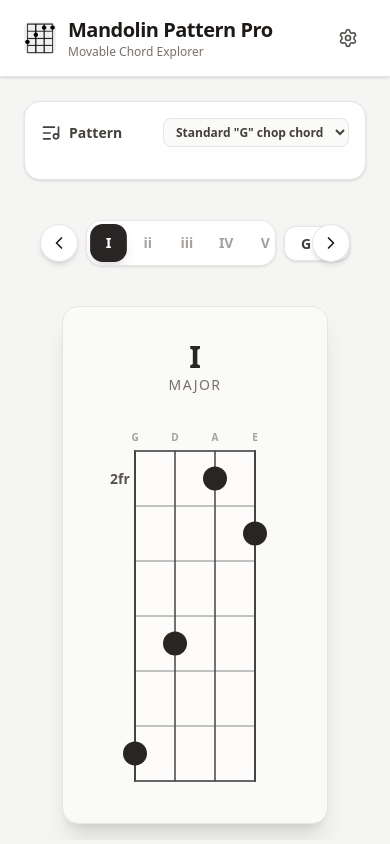
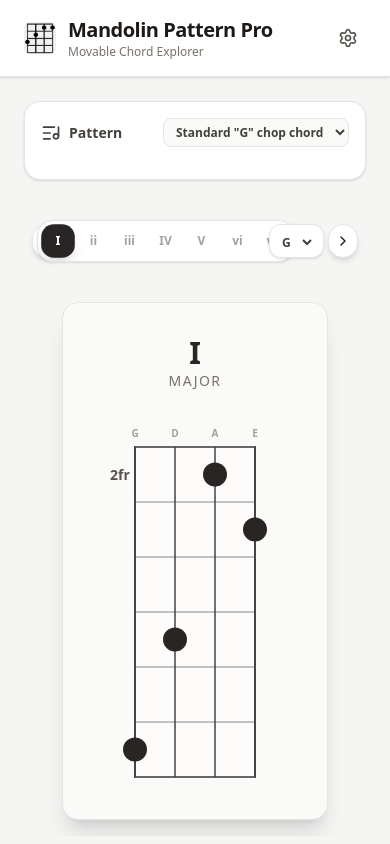
Before and after one commit to bartnash/mando-pattern, a React (Vite) app: page / in a window 390 px wide. Shown: the top 844 px of the page. Built offline with nearby package versions, Linux system fonts and the light colour scheme; the HTML template or start-up script is replaced by a standard one.

Commit message:
adjusting layout of navigation bar.

```diff
--- a/src/App.tsx
+++ b/src/App.tsx
@@ -118,25 +118,23 @@ export default function App() {
 
         {/* Chord Viewer & Neck Context */}
         <section className="flex flex-col items-center gap-4 w-full">
-          <div className={`w-full sticky z-40 bg-stone-100/80 backdrop-blur-md py-2 -mx-4 px-4 transition-all duration-300 ${isScrolled ? 'top-0' : 'top-[64px]'}`}>
-            <div className="grid grid-cols-[1fr_auto_1fr] items-center max-w-2xl mx-auto gap-2 md:gap-4">
+          <div className={`w-full sticky z-40 bg-stone-100/80 backdrop-blur-md py-2 -mx-2 px-2 md:-mx-4 md:px-4 transition-all duration-300 ${isScrolled ? 'top-0' : 'top-[64px]'}`}>
+            <div className="grid grid-cols-[auto_1fr_auto] items-center max-w-2xl mx-auto gap-1 md:gap-4">
               {/* Left Column: Previous Button */}
-              <div className="flex justify-start">
               <button
                 onClick={() => paginate(-1)}
-                  className="p-2 bg-white rounded-full shadow-md border border-stone-200 hover:bg-stone-50 transition-all active:scale-95 shrink-0"
+                className="p-1.5 md:p-2 bg-white rounded-full shadow-md border border-stone-200 hover:bg-stone-50 transition-all active:scale-95 shrink-0"
               >
-                  <ChevronLeft className="w-5 h-5" />
+                <ChevronLeft className="w-4 h-4 md:w-5 h-5" />
               </button>
-              </div>
 
               {/* Center Column: Roman Numeral Bar */}
-              <div className="flex items-center gap-1 bg-white p-1 rounded-2xl shadow-sm border border-stone-200 overflow-x-auto no-scrollbar">
+              <div className="flex items-center gap-1 bg-white p-1 rounded-2xl shadow-sm border border-stone-200 overflow-x-auto no-scrollbar justify-self-center">
                 {selectedPattern.chords.map((chord, idx) => (
                   <button
                     key={chord.number}
                     onClick={() => jumpToChord(idx)}
-                    className={`min-w-[2.2rem] h-9 px-2 rounded-xl font-bold transition-all duration-200 flex items-center justify-center text-sm ${
+                    className={`min-w-[2rem] md:min-w-[2.2rem] h-8 md:h-9 px-1.5 md:px-2 rounded-xl font-bold transition-all duration-200 flex items-center justify-center text-xs md:text-sm ${
                       currentChordIndex === idx
                         ? 'bg-stone-800 text-white shadow-lg scale-105'
                         : 'text-stone-400 hover:bg-stone-100 hover:text-stone-600'
@@ -147,28 +145,25 @@ export default function App() {
                 ))}
               </div>
 
-              {/* Right Column: Key Selector (Centered) and Next Button (Right) */}
-              <div className="flex items-center justify-center relative">
-                <div className="flex items-center gap-2 bg-white px-3 py-1.5 rounded-xl border border-stone-200 shadow-sm">
-                  <span className="text-[10px] font-bold text-stone-400 uppercase tracking-wider hidden sm:block">Key</span>
+              {/* Right Column: Key Selector and Next Button */}
+              <div className="flex items-center gap-1 md:gap-2">
+                <div className="bg-white px-2 py-1 md:px-3 md:py-1.5 rounded-xl border border-stone-200 shadow-sm">
                   <select
                     value={targetKey}
                     onChange={(e) => setTargetKey(parseInt(e.target.value))}
-                    className="bg-transparent text-sm font-bold text-stone-700 outline-none cursor-pointer hover:text-stone-900"
+                    className="bg-transparent text-xs md:text-sm font-bold text-stone-700 outline-none cursor-pointer hover:text-stone-900"
                   >
                     {KEYS.map((key, i) => (
                       <option key={key} value={i}>{key}</option>
                     ))}
                   </select>
                 </div>
-                <div className="absolute right-0">
                 <button
                   onClick={() => paginate(1)}
-                    className="p-2 bg-white rounded-full shadow-md border border-stone-200 hover:bg-stone-50 transition-all active:scale-95 shrink-0"
+                  className="p-1.5 md:p-2 bg-white rounded-full shadow-md border border-stone-200 hover:bg-stone-50 transition-all active:scale-95 shrink-0"
                 >
-                    <ChevronRight className="w-5 h-5" />
+                  <ChevronRight className="w-4 h-4 md:w-5 h-5" />
                 </button>
-                </div>
               </div>
             </div>
           </div>
```
Lines whose indentation alone changed are shown as unchanged.
